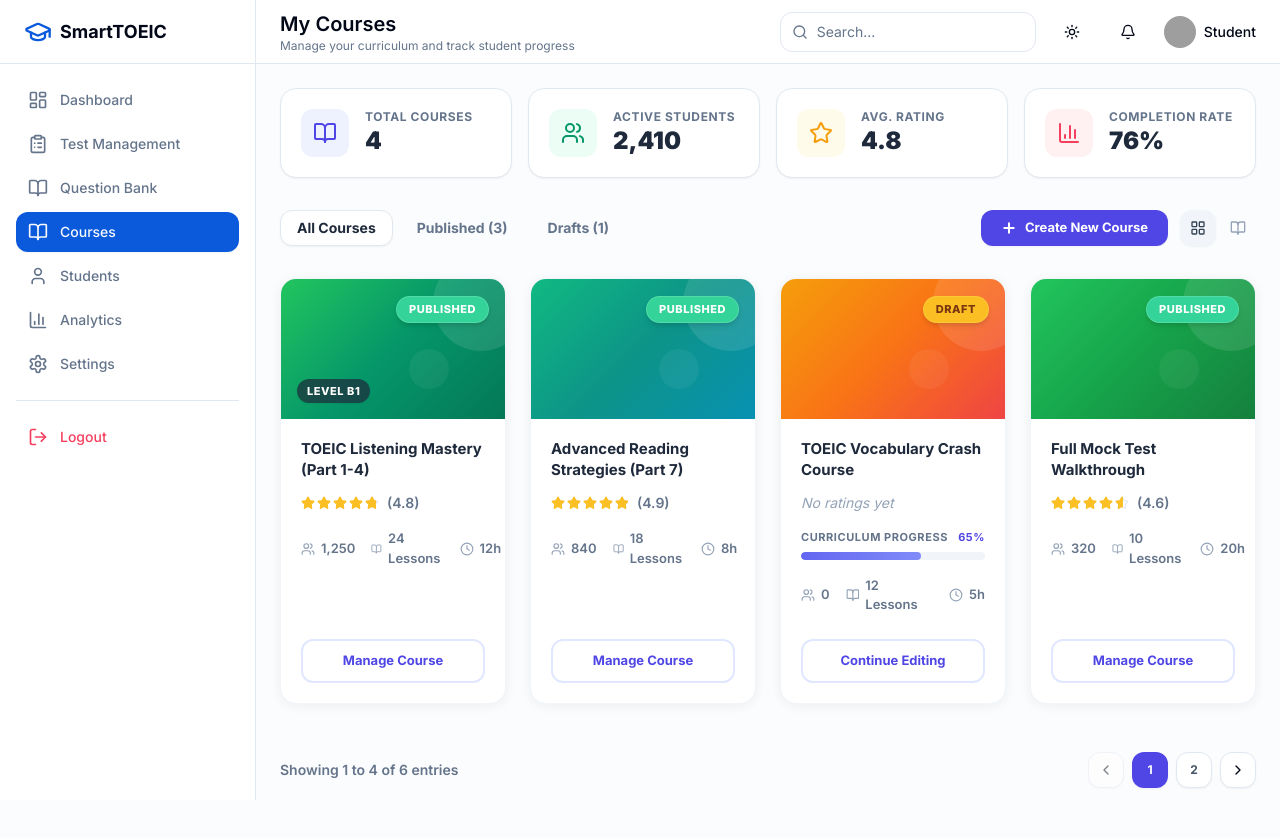
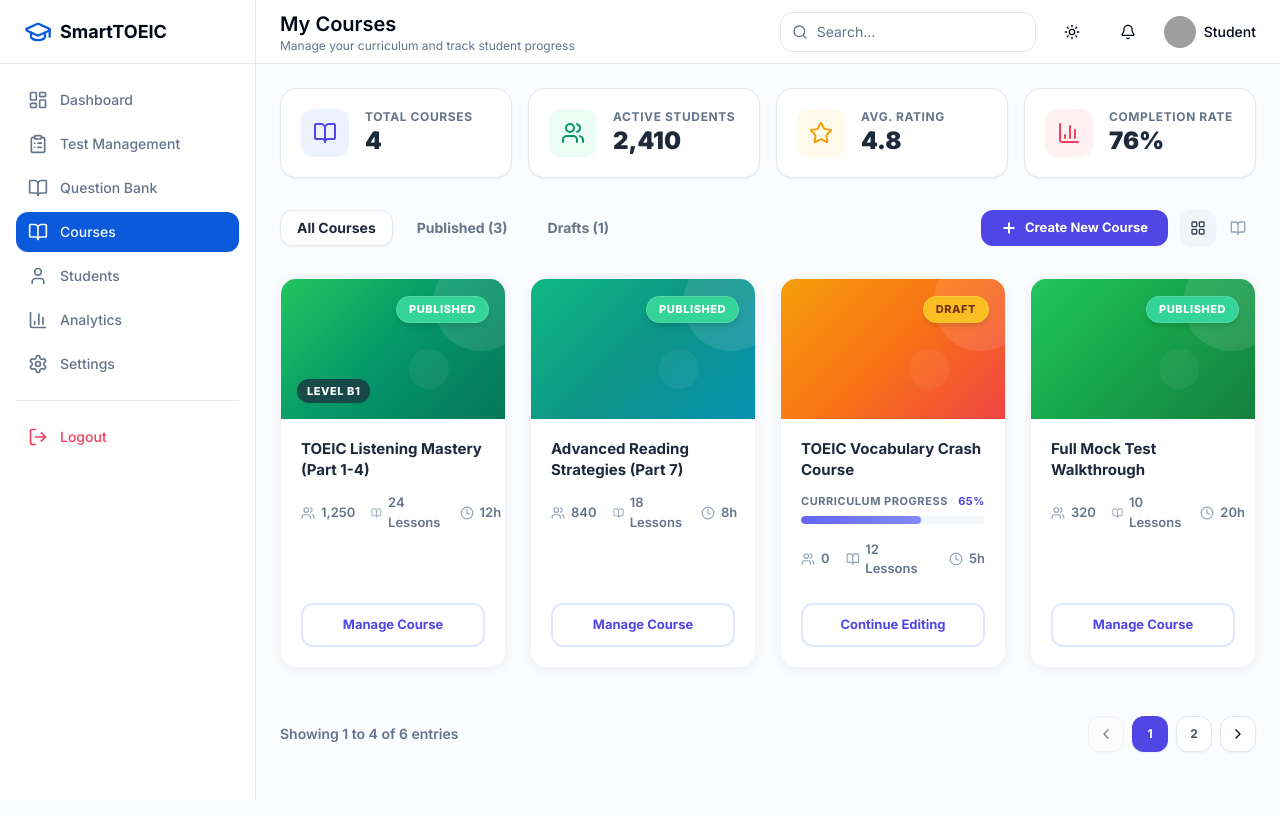
Before and after one commit to Thanhhnse171162/Smart-TOEIC-E-Learning-System, a Next.js app: page /teacher/courses in a window 1280 px wide. Shown: the top 838 px of the page. After the commit the page ends 816 px from the top, so only its background shows below. Built offline with nearby package versions, Linux system fonts and the light colour scheme; grey boxes are pictures that could not be loaded.

Commit message:
teacher for courses

```diff
--- a/src/app/teacher/courses/page.tsx
+++ b/src/app/teacher/courses/page.tsx
@@ -16,27 +16,6 @@ const allCourses = [
   { id: "c5", title: "Grammar Foundation for TOEIC", students: 500, rating: 4.5, status: "Published", lessons: 15, hours: 10, level: "A2", gradient: "linear-gradient(135deg, #3b82f6 0%, #2563eb 50%, #1d4ed8 100%)", progress: 100 },
   { id: "c6", title: "Speaking & Writing Basics", students: 120, rating: 4.2, status: "Draft", lessons: 8, hours: 4, level: "B2", gradient: "linear-gradient(135deg, #8b5cf6 0%, #7c3aed 50%, #6d28d9 100%)", progress: 40 },
 ];
-
-function StarRating({ rating }: { rating: number }) {
-  const stars = [];
-  for (let i = 1; i <= 5; i++) {
-    if (i <= Math.floor(rating)) {
-      stars.push(<Star key={i} className="w-3.5 h-3.5 fill-amber-400 text-amber-400" />);
-    } else if (i === Math.ceil(rating) && rating % 1 !== 0) {
-      stars.push(
-        <div key={i} className="relative w-3.5 h-3.5">
-          <Star className="w-3.5 h-3.5 text-slate-200 absolute" />
-          <div className="overflow-hidden absolute" style={{ width: `${(rating % 1) * 100}%` }}>
-            <Star className="w-3.5 h-3.5 fill-amber-400 text-amber-400" />
-          </div>
-        </div>
-      );
-    } else {
-      stars.push(<Star key={i} className="w-3.5 h-3.5 text-slate-200" />);
-    }
-  }
-  return <div className="flex items-center gap-0.5">{stars}</div>;
-}
 
 export default function TeacherCoursesPage() {
   const [currentPage, setCurrentPage] = useState(1);
@@ -101,9 +80,11 @@ export default function TeacherCoursesPage() {
             <Button variant="ghost" className="text-slate-500 font-bold rounded-xl h-9 px-4">Drafts (1)</Button>
           </div>
           <div className="flex items-center gap-3">
-            <Button className="bg-[#4f46e5] hover:bg-[#4338ca] text-white font-bold rounded-xl h-9 px-5 shadow-sm transition-colors gap-2 text-[13px]">
-              <Plus className="w-4 h-4 stroke-[3]"/> Create New Course
-            </Button>
+            <Link href="/teacher/courses/create">
+              <Button className="bg-[#4f46e5] hover:bg-[#4338ca] text-white font-bold rounded-xl h-9 px-5 shadow-sm transition-colors gap-2 text-[13px]">
+                <Plus className="w-4 h-4 stroke-[3]"/> Create New Course
+              </Button>
+            </Link>
             <div className="flex items-center gap-1">
               <Button variant="outline" size="icon" className="h-9 w-9 rounded-xl bg-slate-100 text-slate-700 border-none"><LayoutGrid className="w-4 h-4" /></Button>
               <Button variant="ghost" size="icon" className="h-9 w-9 rounded-xl text-slate-400"><BookOpen className="w-4 h-4" /></Button>
@@ -162,17 +143,6 @@ export default function TeacherCoursesPage() {
                   </h3>
                 </Link>
 
-                {/* Star Rating */}
-                <div className="flex items-center gap-2 mb-4">
-                  {course.rating > 0 ? (
-                    <>
-                      <StarRating rating={course.rating} />
-                      <span className="text-sm font-semibold text-slate-500">({course.rating})</span>
-                    </>
-                  ) : (
-                    <span className="text-sm text-slate-400 italic">No ratings yet</span>
-                  )}
-                </div>
 
                 {/* Draft - Curriculum Progress */}
                 {course.status === "Draft" && (
```
